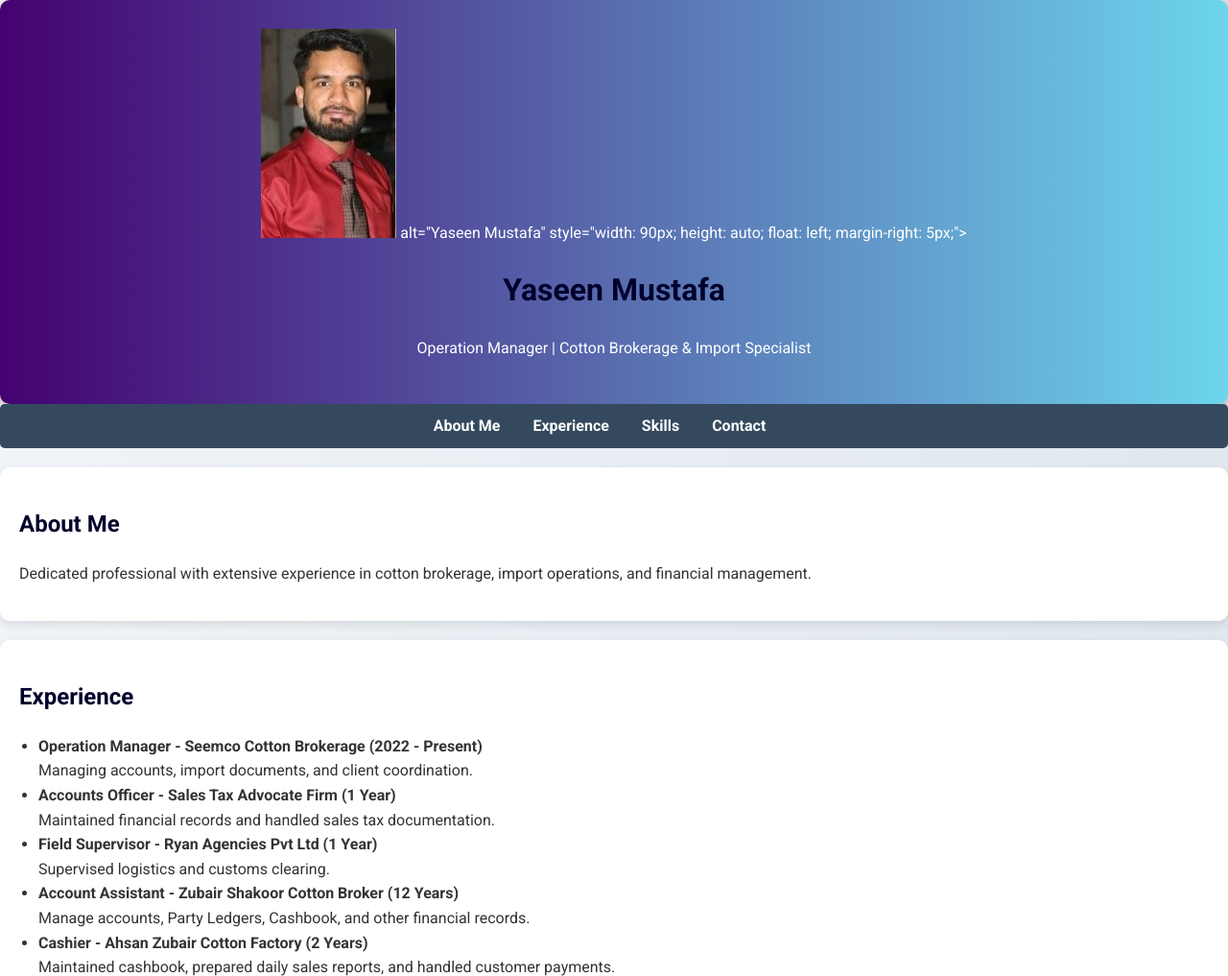
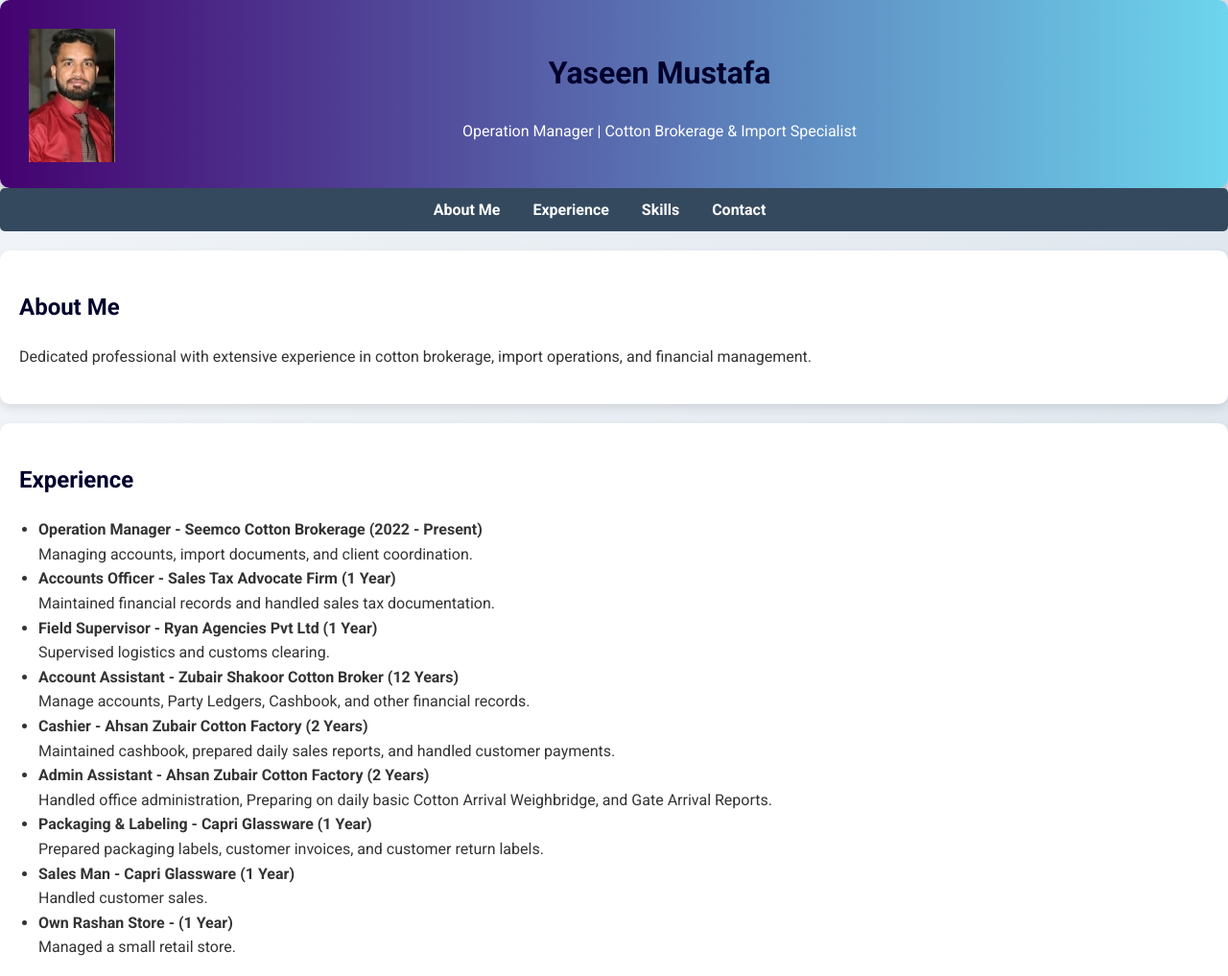
Before and after one commit to yaseenmustafa/my-portfolio, a plain HTML site: page index.html in a window 1280 px wide. Shown: the top 1017 px of the page at 96% size. Drawn offline with Linux system fonts and the light colour scheme.

Commit message:
Update index.html

```diff
--- a/index.html
+++ b/index.html
@@ -11,7 +11,7 @@
 
     <!-- Header Section -->
     <header>
-        <img src="./yaseen.jpg"> alt="Yaseen Mustafa" style="width: 90px; height: auto; float: left; margin-right: 5px;">
+        <img src="yaseen.jpg" alt="Yaseen Mustafa" style="width: 90px; height: auto; float: left; margin-right: 5px;">
         <h1>Yaseen Mustafa</h1>
         <p>Operation Manager | Cotton Brokerage & Import Specialist</p>
     </header>
```
